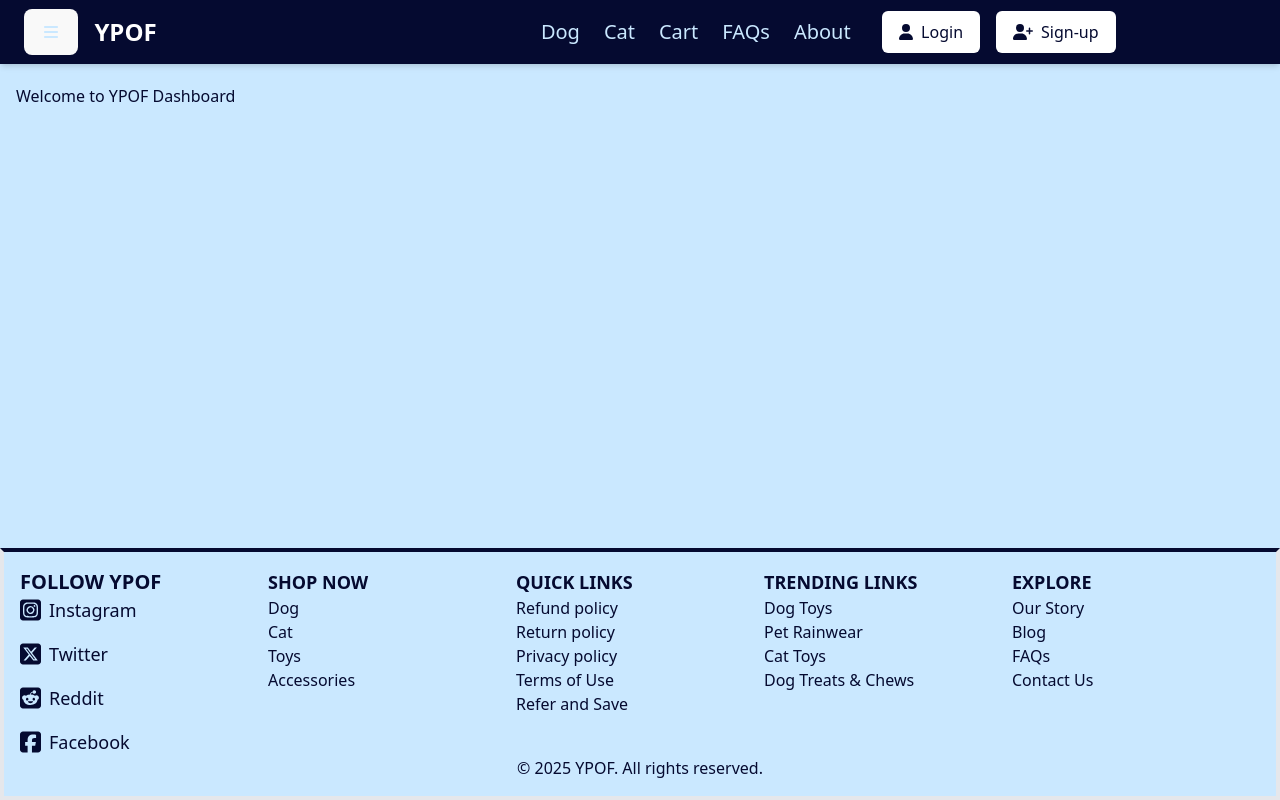
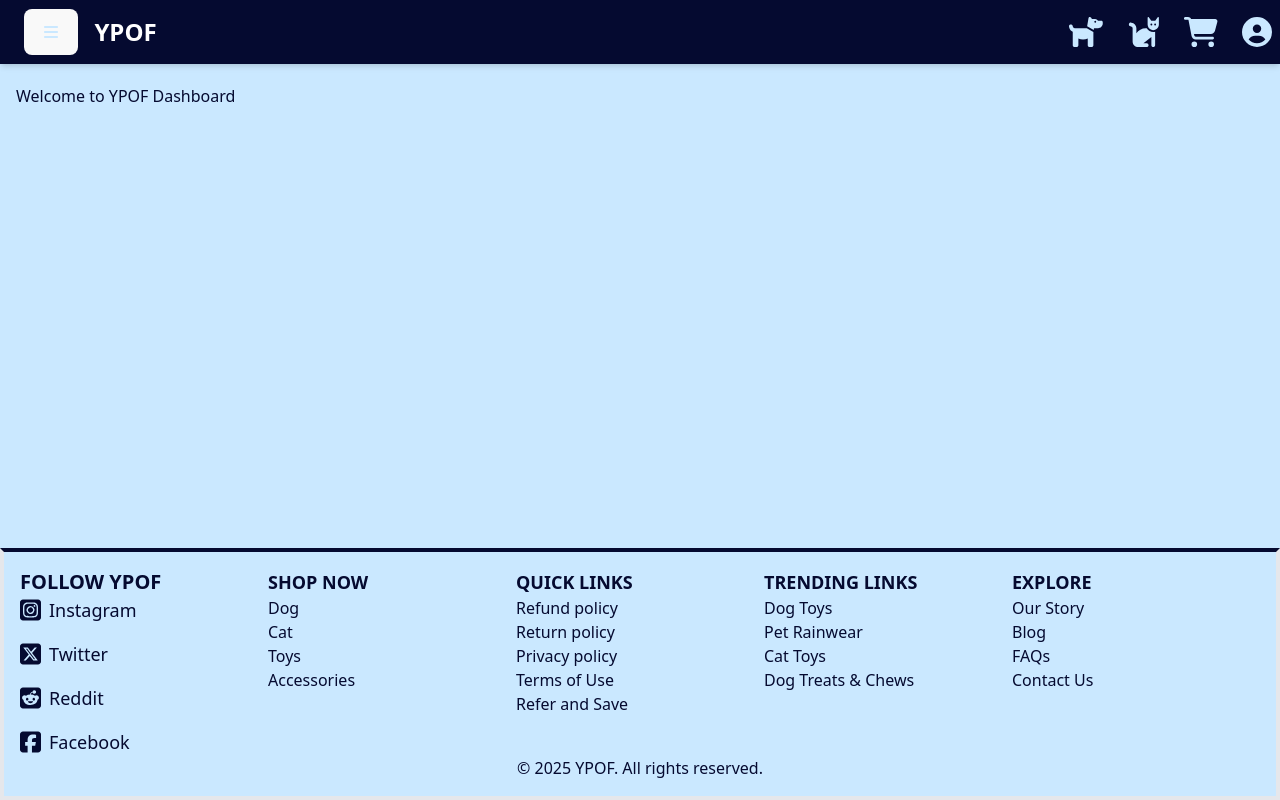
Before and after one commit to Prashanth-2096/Ypof, a React (Vite) app in the folder frontend/: page / in a window 1280 px wide. Built offline with nearby package versions, Linux system fonts and the light colour scheme.

Commit message:
Header fixed

```diff
--- a/frontend/index.html
+++ b/frontend/index.html
@@ -7,7 +7,7 @@
     <link rel="stylesheet" href="./src/style.css">
     <title>YPOF</title>
   </head>
-  <body class="bg-ypof-background">
+  <body className="bg-ypof-background">
     <div id="root"></div>
     <script type="module" src="/src/main.jsx"></script>
   </body>
--- a/frontend/src/components/Header.jsx
+++ b/frontend/src/components/Header.jsx
@@ -1,11 +1,11 @@
 import { FontAwesomeIcon } from "@fortawesome/react-fontawesome";
-import { faBars, faUser, faUserPlus } from "@fortawesome/free-solid-svg-icons";
+import { faBars, faUser, faUserPlus, faCircleUser, faCartShopping, faCat, faDog } from "@fortawesome/free-solid-svg-icons";
 
 
 function Header({ toggleSidebar }) {
     return (
-      <header className="w-full grid grid-cols-9 items-center bg-ypof text-white p-2 h-16 shadow-md">
-        <div className="col-span-1 flex items-center px-4">
+      <header className="w-screen grid grid-cols-9 gap-0 items-center bg-ypof text-white p-2 h-16 shadow-md">
+        <div className="col-span-2 flex items-center px-4">
           <button className="">
             <FontAwesomeIcon icon={faBars} />
           </button>
@@ -13,26 +13,30 @@ function Header({ toggleSidebar }) {
           <span className="text-2xl font-bold ml-4">YPOF</span>
         </div>
 
-        <nav className="col-span-5 flex justify-end">
+        <nav className="col-span-7 flex justify-end">
           <ul className="flex space-x-6">
-            <li><a href="#" className="text-ypof-background text-xl hover:text-gray-300">Dog</a></li>
-            <li><a href="#" className="text-ypof-background text-xl hover:text-gray-300">Cat</a></li>
-            <li><a href="#" className="text-ypof-background text-xl hover:text-gray-300">Cart</a></li>
-            <li><a href="#" className="text-ypof-background text-xl hover:text-gray-300">FAQs</a></li>
-            <li><a href="#" className="text-ypof-background text-xl hover:text-gray-300">About</a></li>
+            <li><a href="#" className="text-ypof-background text-3xl hover:text-gray-300">
+            <FontAwesomeIcon icon={faDog} /></a></li>
+            <li><a href="#" className="text-ypof-background text-3xl hover:text-gray-300">
+            <FontAwesomeIcon icon={faCat} /></a></li>
+            <li><a href="#" className="text-ypof-background text-3xl hover:text-gray-300">
+            <FontAwesomeIcon icon={faCartShopping} /> </a></li>
+            <li><a href="#" className="text-ypof-background text-3xl hover:text-gray-300">
+            <FontAwesomeIcon icon={faCircleUser} /></a>
+            </li>
           </ul>
         </nav>
 
-        <div className="col-span-2 flex justify-end space-x-4 pr-4">
-        <button className="bg-white text-ypof px-4 py-2 rounded-md flex items-center space-x-2">
+        {/* <div className="col-span-2 flex justify-end space-x-4 pr-4">
+        <button className="bg-ypof-background text-ypof rounded-md flex items-center">
           <FontAwesomeIcon icon={faUser} />
           <span>Login</span>
         </button>
-        <button className="bg-white text-ypof px-4 py-2 rounded-md flex items-center space-x-2 ">
+        <button className="bg-ypof-background text-ypof rounded-md flex items-center">
           <FontAwesomeIcon icon={faUserPlus} />
           <span>Sign-up</span>
         </button>
-      </div>
+      </div> */}
       </header>
 
     );
--- a/frontend/src/style.css
+++ b/frontend/src/style.css
@@ -562,8 +562,8 @@ video {
   grid-column: span 2 / span 2;
 }
 
-.col-span-5 {
-  grid-column: span 5 / span 5;
+.col-span-7 {
+  grid-column: span 7 / span 7;
 }
 
 .ml-4 {
@@ -606,8 +606,16 @@ video {
   width: 100%;
 }
 
+.w-screen {
+  width: 100vw;
+}
+
 .flex-1 {
   flex: 1 1 0%;
+}
+
+.grid-cols-5 {
+  grid-template-columns: repeat(5, minmax(0, 1fr));
 }
 
 .grid-cols-9 {
@@ -638,6 +646,18 @@ video {
   justify-content: flex-end;
 }
 
+.gap-0 {
+  gap: 0px;
+}
+
+.gap-1 {
+  gap: 0.25rem;
+}
+
+.gap-4 {
+  gap: 1rem;
+}
+
 .space-x-4 > :not([hidden]) ~ :not([hidden]) {
   --tw-space-x-reverse: 0;
   margin-right: calc(1rem * var(--tw-space-x-reverse));
@@ -656,18 +676,31 @@ video {
   margin-left: calc(0.5rem * calc(1 - var(--tw-space-x-reverse)));
 }
 
+.text-ellipsis {
+  text-overflow: ellipsis;
+}
+
 .rounded-md {
   border-radius: 0.375rem;
+}
+
+.border-4 {
+  border-width: 4px;
+}
+
+.border-l-indigo-500 {
+  --tw-border-opacity: 1;
+  border-left-color: rgb(99 102 241 / var(--tw-border-opacity, 1));
+}
+
+.border-t-ypof {
+  --tw-border-opacity: 1;
+  border-top-color: rgb(5 10 48 / var(--tw-border-opacity, 1));
 }
 
 .bg-gray-800 {
   --tw-bg-opacity: 1;
   background-color: rgb(31 41 55 / var(--tw-bg-opacity, 1));
-}
-
-.bg-white {
-  --tw-bg-opacity: 1;
-  background-color: rgb(255 255 255 / var(--tw-bg-opacity, 1));
 }
 
 .bg-ypof {
@@ -693,11 +726,6 @@ video {
   padding-right: 1rem;
 }
 
-.py-2 {
-  padding-top: 0.5rem;
-  padding-bottom: 0.5rem;
-}
-
 .pr-4 {
   padding-right: 1rem;
 }
@@ -710,14 +738,33 @@ video {
   text-align: center;
 }
 
+.text-start {
+  text-align: start;
+}
+
 .text-2xl {
   font-size: 1.5rem;
   line-height: 2rem;
 }
 
+.text-3xl {
+  font-size: 1.875rem;
+  line-height: 2.25rem;
+}
+
 .text-xl {
   font-size: 1.25rem;
   line-height: 1.75rem;
+}
+
+.text-lg {
+  font-size: 1.125rem;
+  line-height: 1.75rem;
+}
+
+.text-sm {
+  font-size: 0.875rem;
+  line-height: 1.25rem;
 }
 
 .font-bold {
@@ -739,9 +786,45 @@ video {
   color: rgb(202 232 255 / var(--tw-text-opacity, 1));
 }
 
+.text-black {
+  --tw-text-opacity: 1;
+  color: rgb(0 0 0 / var(--tw-text-opacity, 1));
+}
+
+.text-blue-600 {
+  --tw-text-opacity: 1;
+  color: rgb(37 99 235 / var(--tw-text-opacity, 1));
+}
+
+.text-gray-700 {
+  --tw-text-opacity: 1;
+  color: rgb(55 65 81 / var(--tw-text-opacity, 1));
+}
+
+.text-pink-600 {
+  --tw-text-opacity: 1;
+  color: rgb(219 39 119 / var(--tw-text-opacity, 1));
+}
+
+.text-red-600 {
+  --tw-text-opacity: 1;
+  color: rgb(220 38 38 / var(--tw-text-opacity, 1));
+}
+
+.text-\[\#1f2b78\] {
+  --tw-text-opacity: 1;
+  color: rgb(31 43 120 / var(--tw-text-opacity, 1));
+}
+
 .shadow-md {
   --tw-shadow: 0 4px 6px -1px rgb(0 0 0 / 0.1), 0 2px 4px -2px rgb(0 0 0 / 0.1);
   --tw-shadow-colored: 0 4px 6px -1px var(--tw-shadow-color), 0 2px 4px -2px var(--tw-shadow-color);
+  box-shadow: var(--tw-ring-offset-shadow, 0 0 #0000), var(--tw-ring-shadow, 0 0 #0000), var(--tw-shadow);
+}
+
+.shadow-lg {
+  --tw-shadow: 0 10px 15px -3px rgb(0 0 0 / 0.1), 0 4px 6px -4px rgb(0 0 0 / 0.1);
+  --tw-shadow-colored: 0 10px 15px -3px var(--tw-shadow-color), 0 4px 6px -4px var(--tw-shadow-color);
   box-shadow: var(--tw-ring-offset-shadow, 0 0 #0000), var(--tw-ring-shadow, 0 0 #0000), var(--tw-shadow);
 }
 
@@ -751,6 +834,14 @@ video {
   transition-property: color, background-color, border-color, text-decoration-color, fill, stroke, opacity, box-shadow, transform, filter, backdrop-filter, -webkit-backdrop-filter;
   transition-timing-function: cubic-bezier(0.4, 0, 0.2, 1);
   transition-duration: 150ms;
+}
+
+.duration-300 {
+  transition-duration: 300ms;
+}
+
+.ease-in-out {
+  transition-timing-function: cubic-bezier(0.4, 0, 0.2, 1);
 }
 
 :root {
@@ -833,12 +924,28 @@ button:focus-visible {
   background-color: rgb(55 65 81 / var(--tw-bg-opacity, 1));
 }
 
-.hover\:bg-gray-200:hover {
+.hover\:bg-\[\#1e2a78\]:hover {
   --tw-bg-opacity: 1;
-  background-color: rgb(229 231 235 / var(--tw-bg-opacity, 1));
+  background-color: rgb(30 42 120 / var(--tw-bg-opacity, 1));
 }
 
 .hover\:text-gray-300:hover {
   --tw-text-opacity: 1;
   color: rgb(209 213 219 / var(--tw-text-opacity, 1));
 }
+
+.hover\:text-blue-900:hover {
+  --tw-text-opacity: 1;
+  color: rgb(30 58 138 / var(--tw-text-opacity, 1));
+}
+
+.hover\:text-\[\#1f2b78\]:hover {
+  --tw-text-opacity: 1;
+  color: rgb(31 43 120 / var(--tw-text-opacity, 1));
+}
+
+.hover\:shadow-lg:hover {
+  --tw-shadow: 0 10px 15px -3px rgb(0 0 0 / 0.1), 0 4px 6px -4px rgb(0 0 0 / 0.1);
+  --tw-shadow-colored: 0 10px 15px -3px var(--tw-shadow-color), 0 4px 6px -4px var(--tw-shadow-color);
+  box-shadow: var(--tw-ring-offset-shadow, 0 0 #0000), var(--tw-ring-shadow, 0 0 #0000), var(--tw-shadow);
+}
```
Also changed, not shown: frontend/src/collections/cats.jsx (added), frontend/src/collections/dogs.jsx (added).
